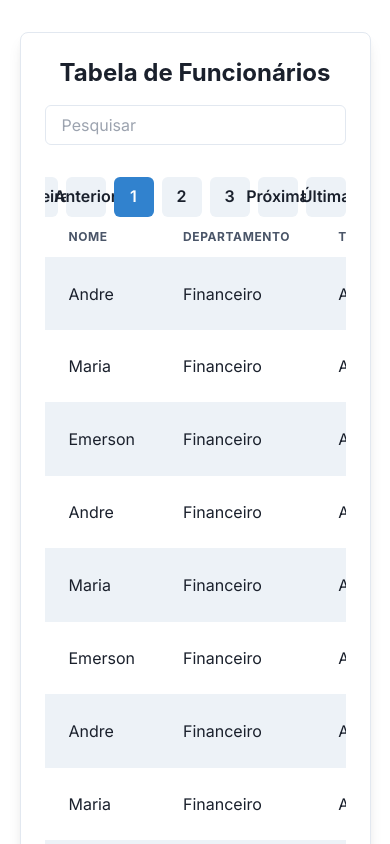
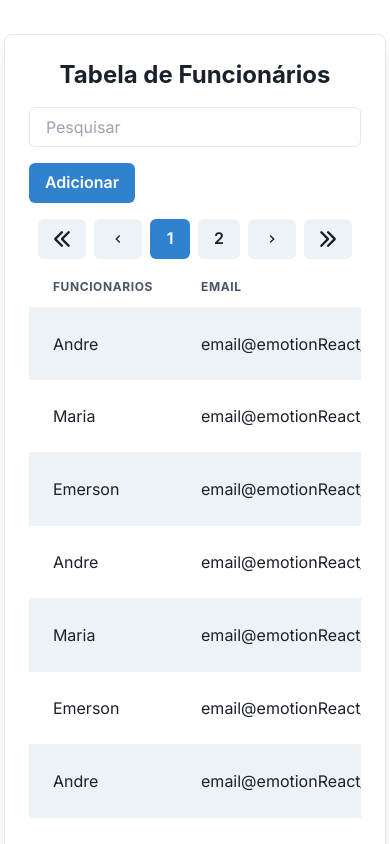
Before and after one commit to olliso17/employee, a Next.js app in the folder front_end/: page / in a window 390 px wide. Shown: the top 844 px of the page. Built offline with nearby package versions, Linux system fonts and the light colour scheme.

Commit message:
para deixar o front responsivo

```diff
--- a/front_end/src/app/page.tsx
+++ b/front_end/src/app/page.tsx
@@ -1,12 +1,13 @@
-import { Box, Heading, Stack } from "@chakra-ui/react";
+import { Box, Button, Flex, Heading, Stack } from "@chakra-ui/react";
 import { ListEmployee } from "../components/list_employee";
 
 export default function Home() {
   return (
     <Stack align="center" mt={8}>
       <Box
-        width="90%"
-        maxW="1200px"
+        width="98%"
+        margin="2px"
+        // maxW="1200px"
         borderWidth="1px"
         borderRadius="lg"
         overflow="hidden"
--- /dev/null
+++ b/front_end/src/components/column_list.tsx
@@ -0,0 +1,16 @@
+import { Th } from "@chakra-ui/react";
+import { Employee } from "./list_employee";
+
+type Props = {
+    name: string
+    handleSort: (key: keyof Employee) => void
+}
+
+export function ColumnList({ name, handleSort }: Props) {
+    let value: keyof Employee;
+    return (
+        <Th cursor="pointer" onClick={() => handleSort(value)}
+            _active={{ color: 'gray.800' }}
+            _hover={{ backgroundColor: 'gray.200' }}>{name}</Th>
+    )
+}
--- a/front_end/src/components/list_employee.tsx
+++ b/front_end/src/components/list_employee.tsx
@@ -1,4 +1,5 @@
 'use client'
+import { ArrowLeftIcon, ArrowRightIcon, ChevronLeftIcon, ChevronRightIcon } from '@chakra-ui/icons';
 import {
     Box,
     Button,
@@ -7,16 +8,17 @@ import {
     Table,
     Tbody,
     Td,
-    Th,
     Thead,
     Tr
 } from '@chakra-ui/react';
 import React, { useState } from 'react';
+import { ColumnList } from './column_list';
 
-interface Employee {
+export interface Employee {
     name: string;
     department: string;
-    job: string;
+    email: string,
+    job_position: string;
     actions: string;
 }
 
@@ -25,163 +27,145 @@ export function ListEmployee() {
         {
             name: "Andre",
             department: "Financeiro",
-            job: "Analista",
+            email: "email@emotionReact_isolatedHnrs.com",
+            job_position: "Analista",
             actions: "aql1"
         },
         {
             name: "Maria",
             department: "Financeiro",
-            job: "Analista",
+            email: "email@emotionReact_isolatedHnrs.com",
+            job_position: "Analista",
             actions: "aql1"
         },
 
         {
             name: "Emerson",
             department: "Financeiro",
-            job: "Analista",
+            email: "email@emotionReact_isolatedHnrs.com",
+            job_position: "Analista",
             actions: "aql1"
         },
         {
             name: "Andre",
             department: "Financeiro",
-            job: "Analista",
+            email: "email@emotionReact_isolatedHnrs.com",
+            job_position: "Analista",
             actions: "aql1"
         },
         {
             name: "Maria",
             department: "Financeiro",
-            job: "Analista",
+            email: "email@emotionReact_isolatedHnrs.com",
+            job_position: "Analista",
             actions: "aql1"
         },
 
         {
             name: "Emerson",
             department: "Financeiro",
-            job: "Analista",
+            email: "email@emotionReact_isolatedHnrs.com",
+            job_position: "Analista",
             actions: "aql1"
         }, {
             name: "Andre",
             department: "Financeiro",
-            job: "Analista",
+            email: "email@emotionReact_isolatedHnrs.com",
+            job_position: "Analista",
             actions: "aql1"
         },
         {
             name: "Maria",
             department: "Financeiro",
-            job: "Analista",
+            email: "email@emotionReact_isolatedHnrs.com",
+            job_position: "Analista",
             actions: "aql1"
         },
 
         {
             name: "Emerson",
             department: "Financeiro",
-            job: "Analista",
+            email: "email@emotionReact_isolatedHnrs.com",
+            job_position: "Analista",
             actions: "aql1"
         }, {
             name: "Andre",
             department: "Financeiro",
-            job: "Analista",
+            email: "email@emotionReact_isolatedHnrs.com",
+            job_position: "Analista",
             actions: "aql1"
         },
         {
             name: "Maria",
             department: "Financeiro",
-            job: "Analista",
+            email: "email@emotionReact_isolatedHnrs.com",
+            job_position: "Analista",
             actions: "aql1"
         },
 
         {
             name: "Emerson",
             department: "Financeiro",
-            job: "Analista",
+            email: "email@emotionReact_isolatedHnrs.com",
+            job_position: "Analista",
             actions: "aql1"
         }, {
             name: "Andre",
             department: "Financeiro",
-            job: "Analista",
+            email: "email@emotionReact_isolatedHnrs.com",
+            job_position: "Analista",
             actions: "aql1"
         },
         {
             name: "Maria",
             department: "Financeiro",
-            job: "Analista",
+            email: "email@emotionReact_isolatedHnrs.com",
+            job_position: "Analista",
             actions: "aql1"
         },
 
         {
             name: "Emerson",
             department: "Financeiro",
-            job: "Analista",
+            email: "email@emotionReact_isolatedHnrs.com",
+            job_position: "Analista",
             actions: "aql1"
         }, {
             name: "Andre",
             department: "Financeiro",
-            job: "Analista",
+            email: "email@emotionReact_isolatedHnrs.com",
+            job_position: "Analista",
             actions: "aql1"
         },
         {
             name: "Maria",
             department: "Financeiro",
-            job: "Analista",
+            email: "email@emotionReact_isolatedHnrs.com",
+            job_position: "Analista",
             actions: "aql1"
         },
 
         {
             name: "Emerson",
             department: "Financeiro",
-            job: "Analista",
+            email: "email@emotionReact_isolatedHnrs.com",
+            job_position: "Analista",
             actions: "aql1"
         }, {
             name: "Andre",
             department: "Financeiro",
-            job: "Analista",
+            email: "email@emotionReact_isolatedHnrs.com",
+            job_position: "Analista",
             actions: "aql1"
         },
         {
             name: "Maria",
             department: "Financeiro",
-            job: "Analista",
+            email: "email@emotionReact_isolatedHnrs.com",
+            job_position: "Analista",
             actions: "aql1"
         },
 
-        {
-            name: "Emerson",
-            department: "Do bar",
-            job: "Analista",
-            actions: "aql1"
-        }, {
-            name: "Andre",
-            department: "Raparigueiro",
-            job: "Analista",
-            actions: "aql1"
-        },
-        {
-            name: "Maria",
-            department: "Financeiro",
-            job: "Analista",
-            actions: "aql1"
-        },
-
-        {
-            name: "Emerson",
-            department: "Raparigueiro",
-            job: "Analista",
-            actions: "aql1"
-        },
-
-        {
-            name: "Lg",
-            department: "Finge de inocente",
-            job: "Analista",
-            actions: "aql1"
-        },
-
-        {
-            name: "Lg",
-            department: "Impressionado",
-            job: "Analista",
-            actions: "aql1"
-        },
     ];
 
     const [employees, setEmployees] = useState<Employee[]>(initialEmployees);
@@ -195,8 +179,9 @@ export function ListEmployee() {
 
         const filteredResults = initialEmployees.filter(employee =>
             employee.name.toLowerCase().includes(event.target.value.toLowerCase()) ||
+            employee.email.toLowerCase().includes(event.target.value.toLowerCase()) ||
             employee.department.toLowerCase().includes(event.target.value.toLowerCase()) ||
-            employee.job.toLowerCase().includes(event.target.value.toLowerCase()) ||
+            employee.job_position.toLowerCase().includes(event.target.value.toLowerCase()) ||
             employee.actions.toLowerCase().includes(event.target.value.toLowerCase())
         );
         setEmployees(filteredResults);
@@ -258,52 +243,63 @@ export function ListEmployee() {
     return (
         <Box overflowX="auto">
             <Box mb="4">
+                <Flex justifyContent="space-between" flexWrap="wrap" alignItems="center">
                     <Input
                         placeholder="Pesquisar"
                         value={searchTerm}
                         onChange={handleSearchChange}
-                    mb="4"
+                        maxWidth={["100%", "70%", "50%"]}
+                        marginBottom={["2", "0", "0"]}
                     />
+
+                    <Button colorScheme="blue" marginLeft={["0", "2"]} marginTop={["2", "0"]}>Adicionar</Button> { }
+                </Flex>
             </Box>
-            <Flex justifyContent="flex-end" mt="4">
-                <Button onClick={handleFirstPage} disabled={currentPage === 1} mr="2">Primeira</Button>
-                <Button onClick={handlePrevPage} disabled={currentPage === 1} mr="2">Anterior</Button>
+            <Flex justifyContent={["center", "flex-end"]} mt="4">
+                <Button onClick={handleFirstPage} disabled={currentPage === 1} mr={["2", "0"]} mb={["2", "0"]} marginLeft={["0", "2"]}><ArrowLeftIcon /></Button>
+                <Button onClick={handlePrevPage} disabled={currentPage === 1} mr={["2", "0"]} mb={["2", "0"]} marginLeft={["0", "2"]}><ChevronLeftIcon /></Button>
                 {Array.from({ length: totalPages }).map((_, index) => (
                     <Button
                         key={index}
                         onClick={() => handlePageChange(index + 1)}
                         colorScheme={currentPage === index + 1 ? "blue" : "gray"}
-                        mr="2"
+                        mr={["2", "0"]}
+                        mb={["2", "0"]}
+                        marginLeft={["0", "2"]}
                     >
                         {index + 1}
                     </Button>
                 ))}
-                <Button onClick={handleNextPage} disabled={currentPage === totalPages} mr="2">Próxima</Button>
-                <Button onClick={handleLastPage} disabled={currentPage === totalPages}>Última</Button>
+                <Button onClick={handleNextPage} disabled={currentPage === totalPages} mr={["2", "0"]} mb={["2", "0"]} marginLeft={["0", "2"]}><ChevronRightIcon /></Button>
+                <Button onClick={handleLastPage} disabled={currentPage === totalPages} mb={["2", "0"]} marginLeft={["0", "2"]}><ArrowRightIcon /></Button>
             </Flex>
+
+            <div className="table-wrapper">
                 <Table variant='striped' colorScheme='gray'>
                     <Thead>
                         <Tr>
-                        <Th cursor="pointer" onClick={() => handleSort('name')} _active={{ color: 'gray.800' }} _hover={{ backgroundColor: 'gray.200' }}>Nome</Th>
-                        <Th cursor="pointer" onClick={() => handleSort('department')} _active={{ color: 'gray.800' }} _hover={{ backgroundColor: 'gray.200' }}>Departamento</Th>
-                        <Th cursor="pointer" onClick={() => handleSort('job')} _active={{ color: 'gray.800' }} _hover={{ backgroundColor: 'gray.200' }}>Trabalho</Th>
-                        <Th cursor="pointer" onClick={() => handleSort('actions')} _active={{ color: 'gray.800' }} _hover={{ backgroundColor: 'gray.200' }}>Ações</Th>
+                            <ColumnList name="Funcionarios" handleSort={() => handleSort('name')} />
+                            <ColumnList name="Email" handleSort={() => handleSort('email')} />
+                            <ColumnList name="Departamentos" handleSort={() => handleSort('department')} />
+                            <ColumnList name="Cargos" handleSort={() => handleSort('job_position')} />
+                            <ColumnList name="Ações" handleSort={() => handleSort('actions')} />
                         </Tr>
                     </Thead>
                     <Tbody>
                         {currentItems.map((employee, index) => (
                             <Tr key={index}>
                                 <Td>{employee.name}</Td>
+                                <Td>{employee.email}</Td>
                                 <Td>{employee.department}</Td>
-                            <Td>{employee.job}</Td>
+                                <Td>{employee.job_position}</Td>
                                 <Td>{employee.actions}</Td>
-                            <Td><Button colorScheme="blue">Adicionar</Button></Td>
                                 <Td><Button colorScheme="blue">Editar</Button></Td>
                                 <Td><Button colorScheme="blue">Deletar</Button></Td>
                             </Tr>
                         ))}
                     </Tbody>
                 </Table>
+            </div>
         </Box >
     )
 }
--- /dev/null
+++ b/package.json
@@ -0,0 +1,5 @@
+{
+  "dependencies": {
+    "@chakra-ui/icons": "^2.1.1"
+  }
+}
```
Also changed, not shown: 1 other file (tests, documents, lock files or other folders). Lines whose indentation alone changed are shown as unchanged.
